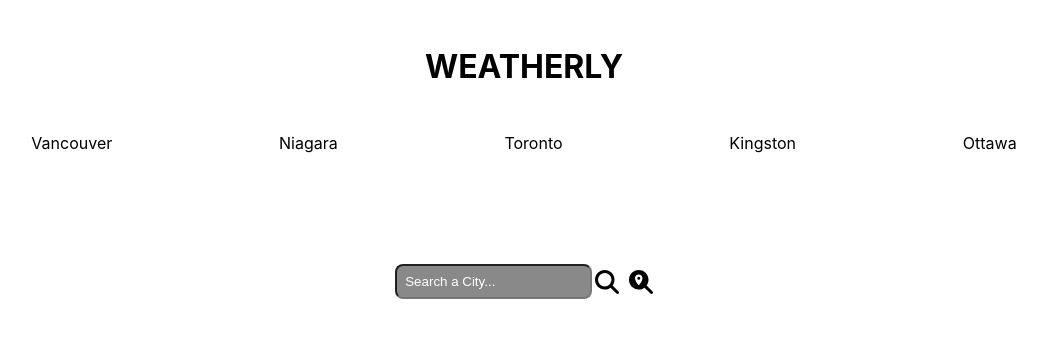
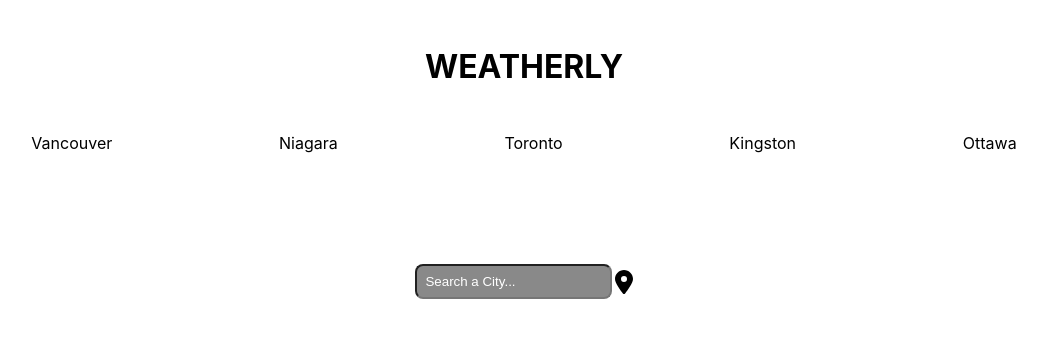
Before and after one commit to JubzCodes/Weatherly, a React (Create React App) app: page / in a window 1280 px wide. Shown: the top 338 px of the page, without its empty margins (116-1163 px from the left). Built offline with nearby package versions, Linux system fonts and the light colour scheme; no server answers.

Commit message:
add functionaility for search bar

```diff
--- a/src/App.js
+++ b/src/App.js
@@ -45,7 +45,7 @@ function App() {
       </div>
       <div className="search-and-city">
         <div className="search-time">
-          <Search />
+          <Search setQuery={setQuery}/>
           {weather && <DateAndTime weather={weather} />}
         </div>
         {weather && (
--- a/src/components/Search.js
+++ b/src/components/Search.js
@@ -1,11 +1,19 @@
 import { useState } from 'react'
 import { FontAwesomeIcon } from "@fortawesome/react-fontawesome";
-import { faMagnifyingGlass, faMagnifyingGlassLocation } from "@fortawesome/free-solid-svg-icons";
+import {  faLocationDot } from "@fortawesome/free-solid-svg-icons";
 
-const Search = () => {
+const Search = ({ setQuery }) => {
 
   //CITY STATE
   const [city, setCity] = useState('');
+
+  const handleSearch = (e) => {
+    if(e.key === "Enter") {
+      if (city !== "") {
+        setQuery({ q: city });
+      }
+    }
+  }
 
   return (
     <div className='search'>
@@ -16,10 +24,10 @@ const Search = () => {
       value={city}
       onChange={(e)=> setCity(e.target.value)}
       autoFocus
+      onKeyPress={handleSearch}
       ></input>
       <div className='search-icons'>
-      <FontAwesomeIcon title='Search' icon={faMagnifyingGlass} size="xl"></FontAwesomeIcon>
-      <FontAwesomeIcon title='Location' icon={faMagnifyingGlassLocation} size="xl"></FontAwesomeIcon>
+      <FontAwesomeIcon title='Location' icon={faLocationDot} size="xl"></FontAwesomeIcon>
       </div>
     </div>
   )
```
